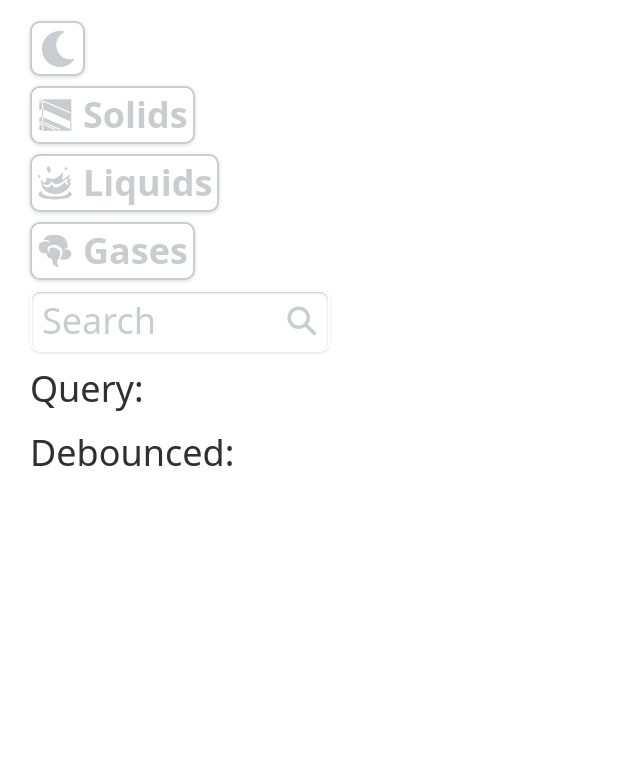
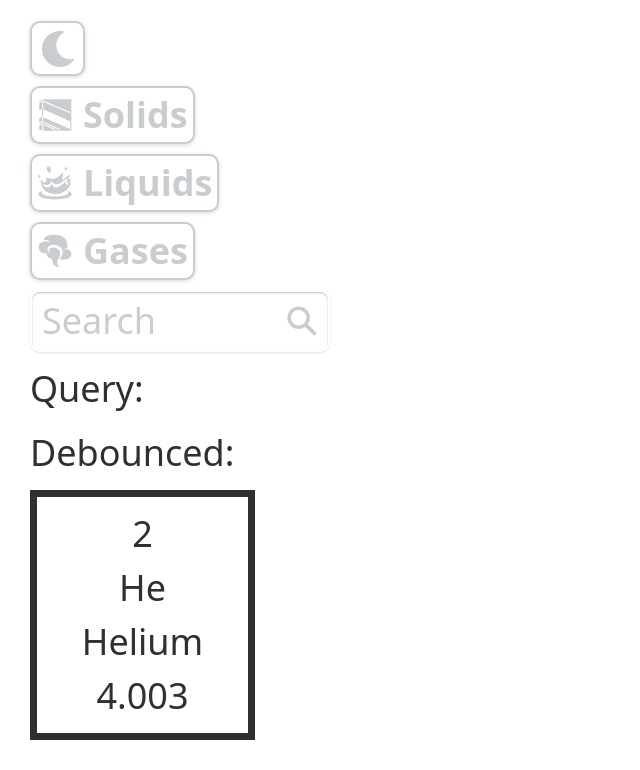
Before and after one commit to ElenaWikoff/noble-periodic, a React (Vite) app in the folder frontend/: page / in a window 1280 px wide. Shown: the part 244-1014 px from the top of the page, without its empty margins (0-640 px from the left). Before the commit the page ends 800 px from the top, so only its background shows below. Built offline with nearby package versions, Linux system fonts and the light colour scheme.

Commit message:
Add element card start

```diff
--- a/frontend/src/App.tsx
+++ b/frontend/src/App.tsx
@@ -11,6 +11,7 @@ import { IoSearchSharp as SearchIcon } from "react-icons/io5";
 import ButtonToggle from "@/components/button-toggle";
 import Input from "@/components/input";
 import { useDebounce } from "./hooks/useDebounce";
+import ElementCard from "./components/element-card";
 
 const phaseButtons = [
   {
@@ -84,6 +85,12 @@ function App() {
         />
         <p>Query: {query}</p>
         <p>Debounced: {debouncedQuery}</p>
+        <ElementCard
+          name={"Helium"}
+          number={2}
+          mass={4.0026022}
+          symbol={"He"}
+        />
       </main>
     </>
   );
--- /dev/null
+++ b/frontend/src/components/element-card.module.css
@@ -0,0 +1,15 @@
+:root {
+    /* Default Colors */
+    --default-border-color: var(--graphite);
+}
+
+.element-card {
+    display: flex;
+    flex-direction: column;
+    align-items: center;
+    width: 100%;
+    max-width: 225px;
+    padding: 10px 20px;
+    border: 7px solid var(--default-border-color);
+    aspect-ratio: min(1vw, 1.85vh + (18 - 18) * 0.109vh);
+}
--- /dev/null
+++ b/frontend/src/components/element-card.tsx
@@ -0,0 +1,56 @@
+import React from 'react';
+import styles from "@/components/element-card.module.css"
+import { isValidHexColor } from '@/utils/functions/conditions';
+
+interface ElementCardProps {
+  name: string,
+  number: number,
+  mass: number,
+  symbol: string,
+  category?: string,
+  phase?: string,
+  block?: string,
+  color?: string,
+  selected?: boolean,
+  onChange?: (event: React.ChangeEvent<HTMLInputElement>) => void,
+}
+
+const ElementCard: React.FC<ElementCardProps> = ({
+  name,
+  number,
+  mass,
+  symbol,
+  category,
+  phase,
+  block,
+  color,
+  selected,
+  onChange,
+}) => {
+
+  const getColorClass = () => {
+    if (color && isValidHexColor(color)) {
+      return color;
+    }
+    switch (color) {
+      case "category": return category ? category?.replaceAll(" ", "-") : "";
+      case "phase": return phase ? phase : "";
+      case "block": return block ? `block-${block}` : "";
+      default: return "";
+    }
+  }
+
+  return (
+    <div
+      className={`${styles["element-card"]} ${styles[getColorClass()]} ${selected ? styles["selected"] : ""}`}
+      onChange={onChange}
+    >
+      <div className={styles.number}>{number}</div>
+      <div className={styles.symbol}>{symbol}</div>
+      <div className={styles.name}>{name}</div>
+      <div className={styles.mass}>{mass.toFixed(3)}</div>
+    </div>
+  )
+}
+
+export default ElementCard;
--- /dev/null
+++ b/frontend/src/utils/functions/conditions.ts
@@ -0,0 +1,5 @@
+
+export function isValidHexColor(colorString: string) {
+  const hexColorRegex = /^#?([0-9a-fA-F]{6}|[0-9a-fA-F]{3})$/;
+  return hexColorRegex.test(colorString);
+}
```
